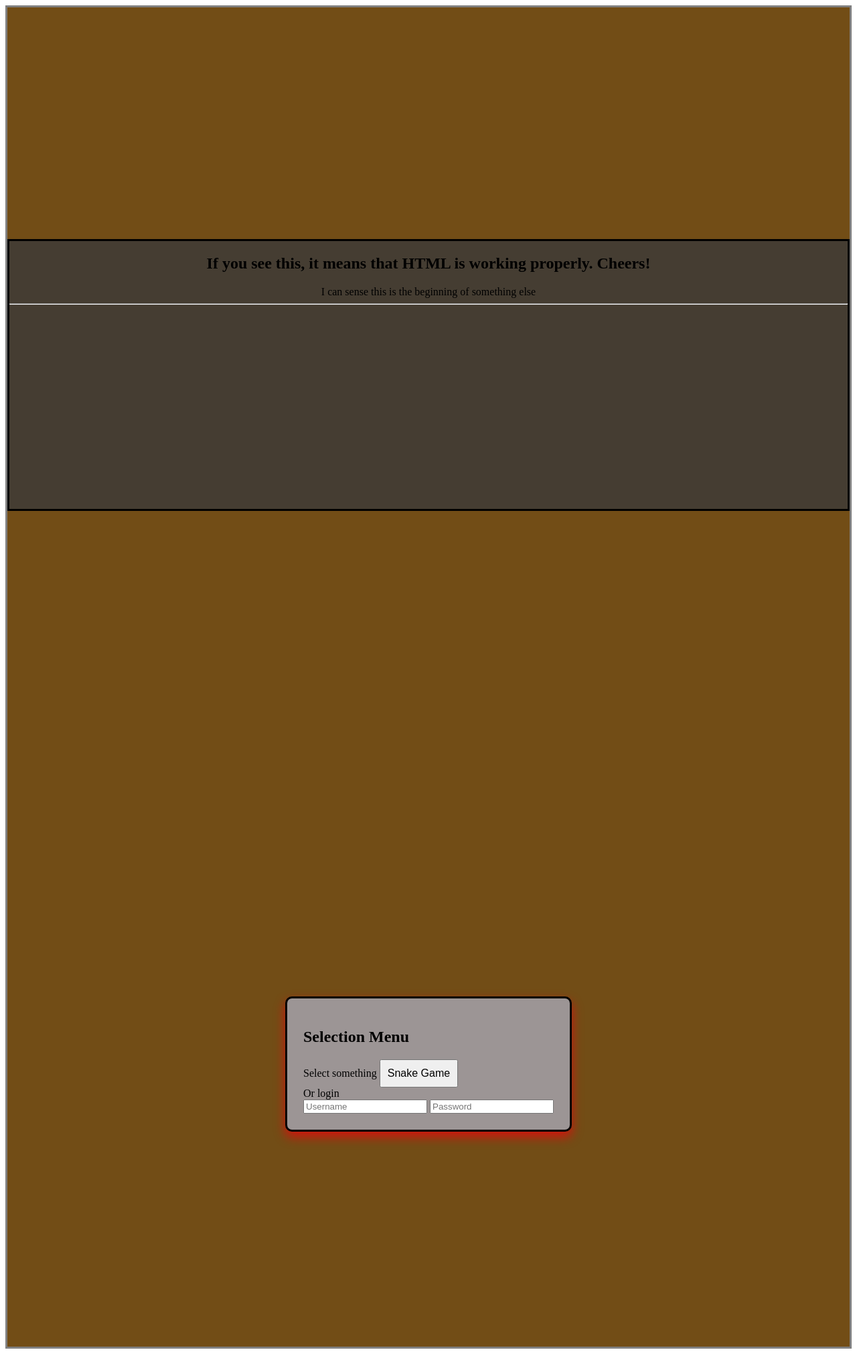
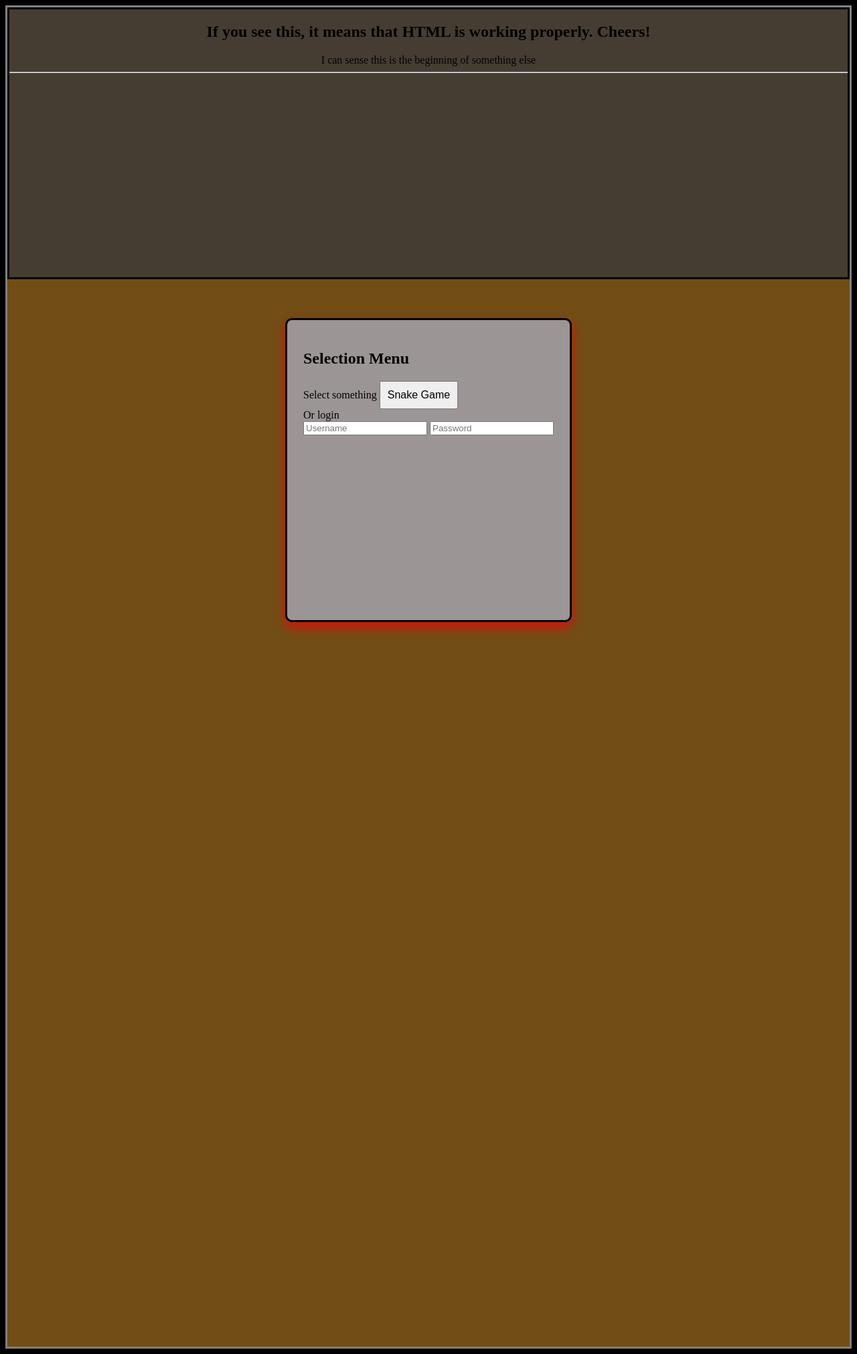
Before and after one commit to SacredDen19/Personal-Site-Project, a Flask app: page / in a window 1280 px wide. Shown: the whole page at 67% size. Run offline with Flask 3, Linux system fonts and the light colour scheme.

Commit message:
Positioned the selection menu upwards a bit

```diff
--- a/static/stylesheets/landing_page.css
+++ b/static/stylesheets/landing_page.css
@@ -1,11 +1,12 @@
-
+body {
+    background-color: black;
+}
 .main-content {
     display: grid;
     position: relative;
     grid-column: 1;
-    row-gap: 8px;
     overflow: auto;
-    align-items: center;
+    align-items: top;
     height: 2000px;
     border: 3px solid gray;
     background-color: rgb(114, 77, 22);
@@ -41,7 +42,8 @@
 .selection-menu-section {
     position: relative;
     max-width: 400px;
-    top: 25px;
+    height: 400px;
+    top: -50%;
     margin: 0 auto; /*centers section horizontally*/
     background-color: #9c9595;
     border: 3.5px solid black;
```
